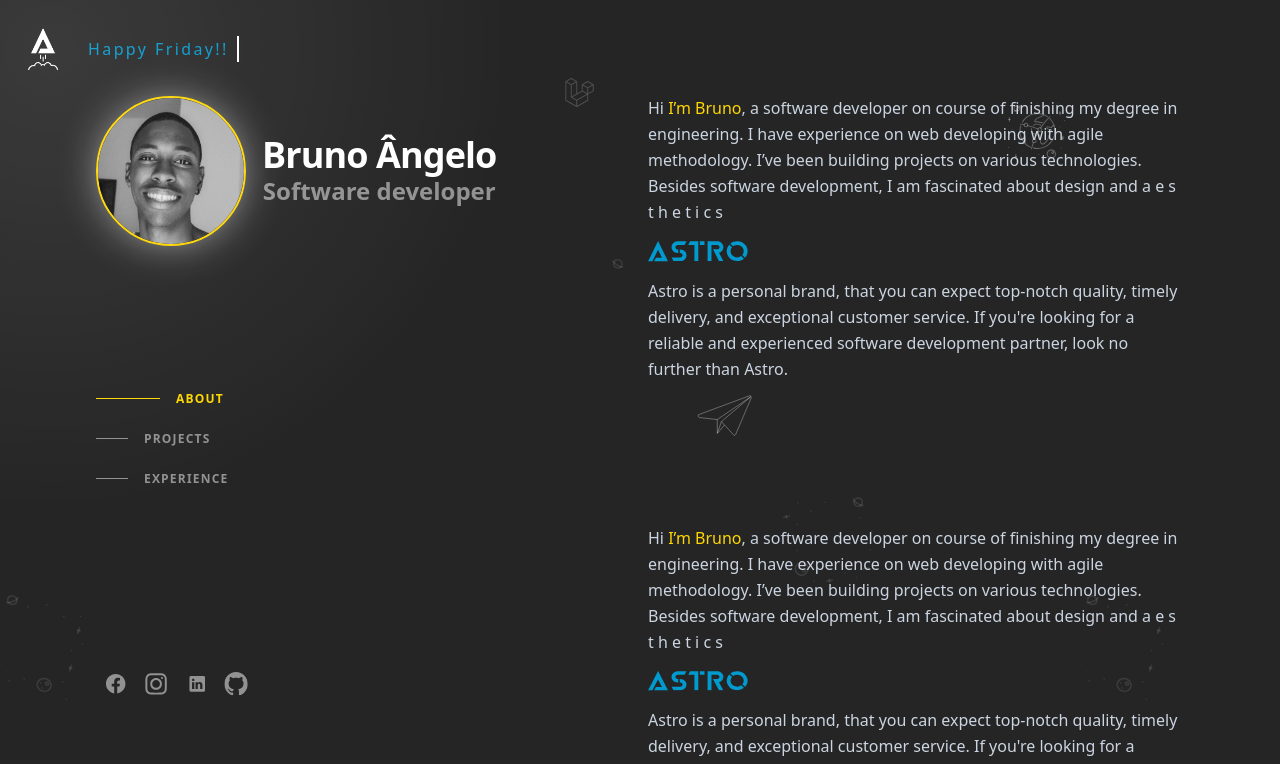
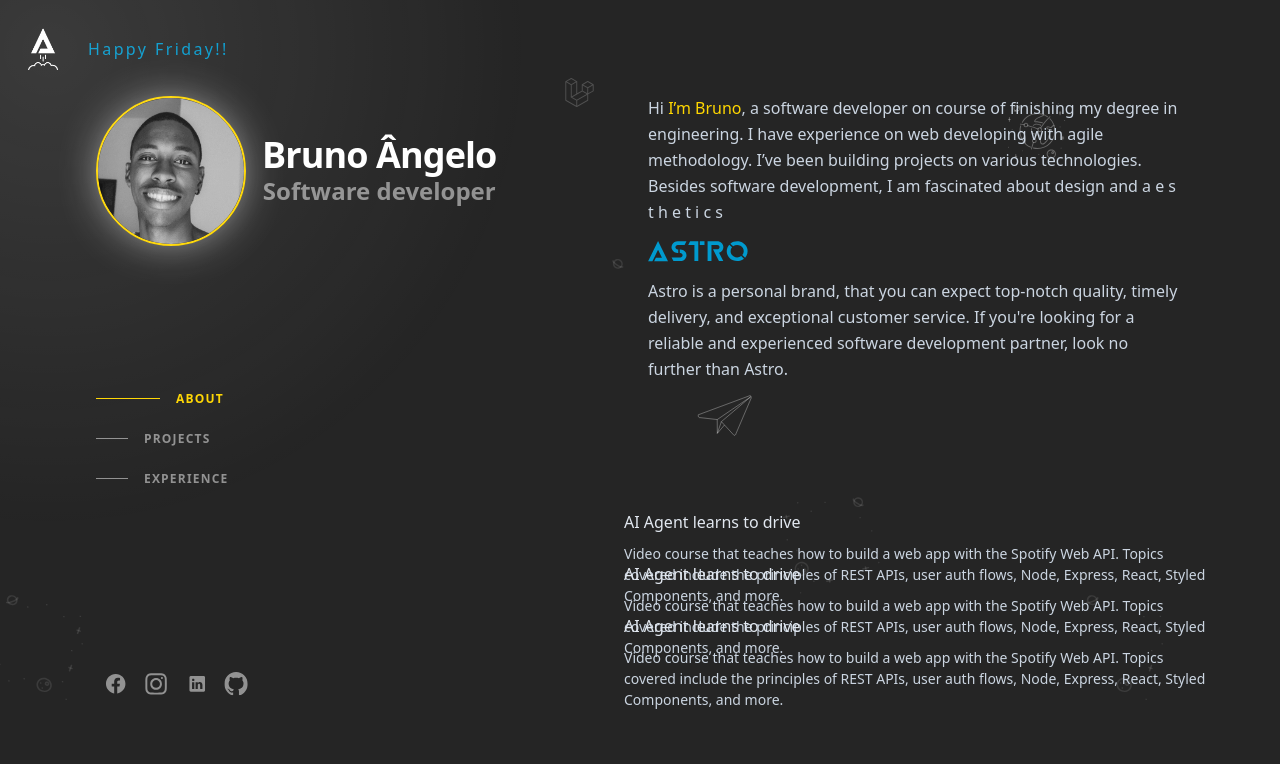
Before and after one commit to brunoastr0/portofolio-v2, a Next.js app: page / in a window 1280 px wide. Shown: the top 764 px of the page. Built offline with nearby package versions, Linux system fonts and the light colour scheme.

Commit message:
feat: tab finished

```diff
--- a/src/components/Tab/index.tsx
+++ b/src/components/Tab/index.tsx
@@ -12,9 +12,9 @@
 
   useEffect(() => {
     const handleScroll = () => {
-      const aboutElement = document.querySelector("#about");
-      const projectsElement = document.querySelector("#project");
-      const experienceElement = document.querySelector("#experience");
+      const aboutElement: any = document.querySelector("#about");
+      const projectsElement: any = document.querySelector("#project");
+      const experienceElement: any = document.querySelector("#experience");
 
       if (aboutElement && projectsElement && experienceElement) {
         const aboutOffset = aboutElement.offsetTop;
--- a/src/pages/index.tsx
+++ b/src/pages/index.tsx
@@ -59,33 +59,107 @@
         >
           <h2>Projects</h2>
         </div>
-        <div>
-          <p className="mb-4">
-            Hi <span className="text-[#FFD700]">I’m Bruno</span>, a software
-            developer on course of finishing my degree in engineering. I have
-            experience on web developing with agile methodology. I’ve been
-            building projects on various technologies. Besides software
-            development, I am fascinated about design and a e s t h e t i c s{" "}
-          </p>
-          <p className="mb-4">
-            <Image
-              src={"/astro_colored_1.svg"}
-              width={100}
-              height={100}
-              alt={"Astro Logo "}
-            />
-          </p>
-          <p className="mb-4">
-            Astro is a personal brand, that you can expect top-notch quality,
-            timely delivery, and exceptional customer service. If you're looking
-            for a reliable and experienced software development partner, look no
-            further than Astro.
-          </p>
-        </div>
+
         <div>
           <ul className="group/list">
             <li className="mb-12">
-              <div className="group relative grid gap-4 pb-1 transition-all"></div>
+              <div
+                className="group relative grid gap-4 pb-1 transition-all
+              sm:grid-cols-8 sm:gap-8 md:gap-4 lg:hover:!opacity-100 lg:group-hover/list:opacity-50"
+              >
+                <div
+                  className="absolute -inset-x-4 -inset-y-4 z-0 hidden rounded-md transition motion-reduce:transition-none
+                lg:-inset-x-6  lg:block lg:group-hover:bg-white/[.5] lg:group-hover:shadow-[inset_0_1px_0_0_rgba(148,163,184,0.1)]
+                lg:group-hover:drop-shadow-lg"
+                >
+                  <div className="z-10 sm:order-2 sm:col-span-6">
+                    <h3>
+                      <a
+                        href=""
+                        target="_blank"
+                        rel="noreferrer noopener"
+                        aria-label=""
+                        className="inline-flex items-baseline font-medium leading-tight text-slate-200 hover:text-teal-300 focus-visible:text-teal-300 group/link text-base"
+                      >
+                        <span className="absolute -inset-x-4 -inset-y-2.5 hidden rounded md:-inset-x-6 md:inset-y-4 lg:block"></span>
+                        <span className="">AI Agent learns to drive</span>
+                      </a>
+                    </h3>
+                    <p className="mt-2 text-sm leading-normal">
+                      Video course that teaches how to build a web app with the
+                      Spotify Web API. Topics covered include the principles of
+                      REST APIs, user auth flows, Node, Express, React, Styled
+                      Components, and more.
+                    </p>
+                  </div>
+                </div>
+              </div>
+            </li>
+            <li className="mb-12">
+              <div
+                className="group relative grid gap-4 pb-1 transition-all
+              sm:grid-cols-8 sm:gap-8 md:gap-4 lg:hover:!opacity-100 lg:group-hover/list:opacity-50"
+              >
+                <div
+                  className="absolute -inset-x-4 -inset-y-4 z-0 hidden rounded-md transition motion-reduce:transition-none
+                lg:-inset-x-6  lg:block lg:group-hover:bg-white/[.5] lg:group-hover:shadow-[inset_0_1px_0_0_rgba(148,163,184,0.1)]
+                lg:group-hover:drop-shadow-lg"
+                >
+                  <div className="z-10 sm:order-2 sm:col-span-6">
+                    <h3>
+                      <a
+                        href=""
+                        target="_blank"
+                        rel="noreferrer noopener"
+                        aria-label=""
+                        className="inline-flex items-baseline font-medium leading-tight text-slate-200 hover:text-teal-300 focus-visible:text-teal-300 group/link text-base"
+                      >
+                        <span className="absolute -inset-x-4 -inset-y-2.5 hidden rounded md:-inset-x-6 md:inset-y-4 lg:block"></span>
+                        <span className="">AI Agent learns to drive</span>
+                      </a>
+                    </h3>
+                    <p className="mt-2 text-sm leading-normal">
+                      Video course that teaches how to build a web app with the
+                      Spotify Web API. Topics covered include the principles of
+                      REST APIs, user auth flows, Node, Express, React, Styled
+                      Components, and more.
+                    </p>
+                  </div>
+                </div>
+              </div>
+            </li>
+            <li className="mb-12">
+              <div
+                className="group relative grid gap-4 pb-1 transition-all
+              sm:grid-cols-8 sm:gap-8 md:gap-4 lg:hover:!opacity-100 lg:group-hover/list:opacity-50"
+              >
+                <div
+                  className="absolute -inset-x-4 -inset-y-4 z-0 hidden rounded-md transition motion-reduce:transition-none
+                lg:-inset-x-6  lg:block lg:group-hover:bg-white/[.5] lg:group-hover:shadow-[inset_0_1px_0_0_rgba(148,163,184,0.1)]
+                lg:group-hover:drop-shadow-lg"
+                >
+                  <div className="z-10 sm:order-2 sm:col-span-6">
+                    <h3>
+                      <a
+                        href=""
+                        target="_blank"
+                        rel="noreferrer noopener"
+                        aria-label=""
+                        className="inline-flex items-baseline font-medium leading-tight text-slate-200 hover:text-teal-300 focus-visible:text-teal-300 group/link text-base"
+                      >
+                        <span className="absolute -inset-x-4 -inset-y-2.5 hidden rounded md:-inset-x-6 md:inset-y-4 lg:block"></span>
+                        <span className="">AI Agent learns to drive</span>
+                      </a>
+                    </h3>
+                    <p className="mt-2 text-sm leading-normal">
+                      Video course that teaches how to build a web app with the
+                      Spotify Web API. Topics covered include the principles of
+                      REST APIs, user auth flows, Node, Express, React, Styled
+                      Components, and more.
+                    </p>
+                  </div>
+                </div>
+              </div>
             </li>
           </ul>
         </div>
```
